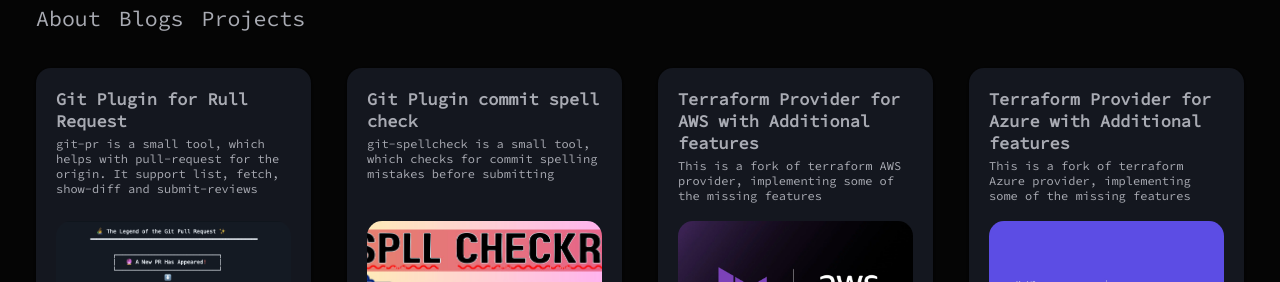
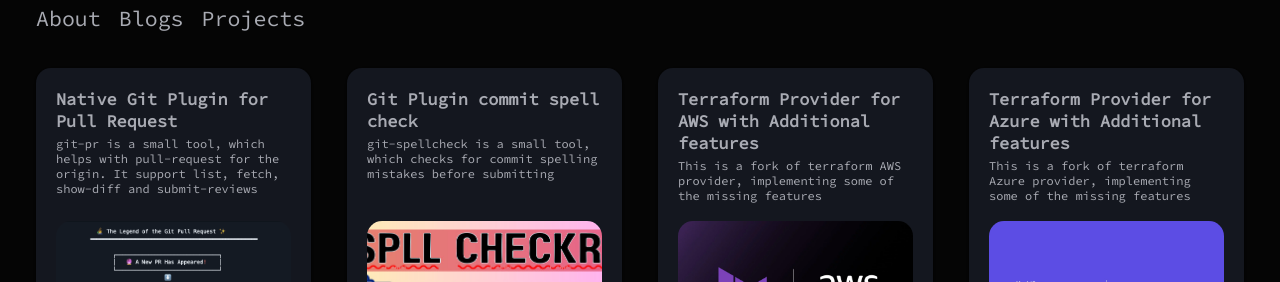
Before and after one commit to kodelint/kodelint.github.io, a Jekyll site: the page built from projects.md, in a window 1280 px wide. Shown: the part 375-657 px from the top of the page. Built offline with Jekyll 4.4.1, drawn with Linux system fonts in a browser that asks for light colours; nearby versions of some CDN libraries.

Commit message:
Fix Typo and Refine

```diff
--- a/_data/projects_data.yml
+++ b/_data/projects_data.yml
@@ -1,5 +1,5 @@
 projects:
-  - title: Git Plugin for Rull Request
+  - title: Native Git Plugin for Pull Request
     img: /assets/uploads/01-git-pr.png
     about: git-pr is a small tool, which helps with pull-request for the origin. It support list, fetch, show-diff and submit-reviews
     code: https://github.com/kodelint/git-pr
```
